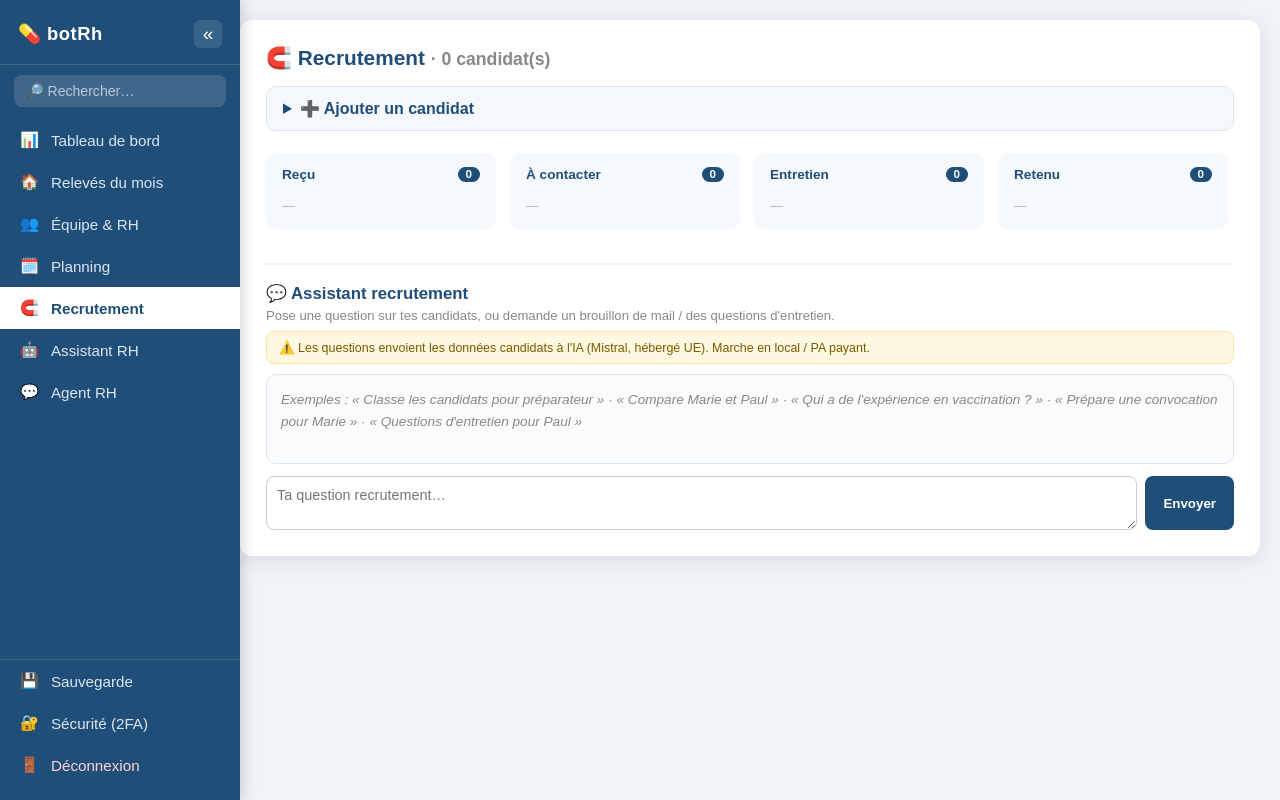
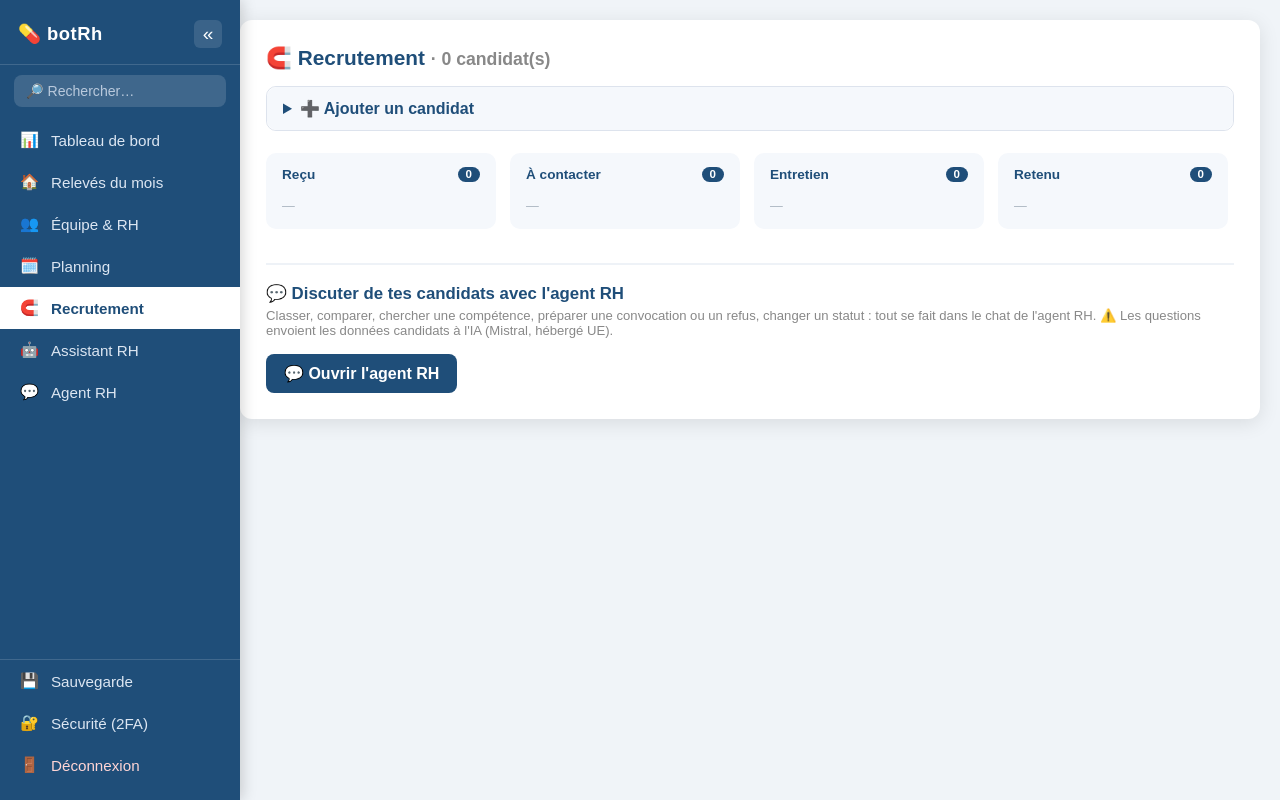
Before and after one commit to pharmanantu-bit/botRh, a Flask app: page /admin/recrutement in a window 1280 px wide. Run offline with Flask 3, Linux system fonts and the light colour scheme; the visitor is signed in with stand-in values (Sample User, id 1).

Commit message:
Recrutement : retrait du chat de l'onglet (doublon de l'agent RH), lien vers /admin/agent
Co-Authored-By: Claude Fable 5 <noreply@anthropic.com>
Claude-Session: https://claude.ai/code/session_01XXiamhneN5VTcKQ6UXt8nz

```diff
--- a/recrutement.py
+++ b/recrutement.py
@@ -673,35 +673,6 @@ def roster_recrutement():
         for c in list(charger_candidats().values())[:40])
 
 
-@bp.route("/admin/recrutement/chat", methods=["POST"])
-def chat():
-    """Agent conversationnel recrutement (function calling). IA en temps réel →
-    local / PA payant. Données candidats envoyées au modèle (transparence UI)."""
-    if not _admin():
-        return current_app.response_class(json.dumps({"error": "non autorisé"}),
-                                          status=403, mimetype="application/json")
-    data = request.get_json(force=True, silent=True) or {}
-    messages = data.get("messages", [])
-    if not isinstance(messages, list) or not messages:
-        return current_app.response_class(json.dumps({"error": "message vide"}),
-                                          status=400, mimetype="application/json")
-    messages = messages[-20:]
-    try:
-        import agent_recrutement
-        res = agent_recrutement.run_agent_recrutement(
-            messages, executer_outil_recrutement,
-            moteur=os.getenv("ASSISTANT_MOTEUR", "mistral"),
-            modele=os.getenv("ASSISTANT_MODELE") or None,
-            roster_txt=roster_recrutement())
-        return current_app.response_class(json.dumps(res, ensure_ascii=False), mimetype="application/json")
-    except Exception as e:
-        current_app.logger.exception("Agent recrutement indisponible")
-        return current_app.response_class(
-            json.dumps({"error": f"Service IA indisponible ({type(e).__name__}). "
-                                 "En ligne, nécessite un PythonAnywhere payant."}, ensure_ascii=False),
-            status=502, mimetype="application/json")
-
-
 @bp.route("/admin/recrutement/supprimer", methods=["POST"])
 def supprimer():
     if not _admin():
--- a/templates/admin_recrutement.html
+++ b/templates/admin_recrutement.html
@@ -35,20 +35,6 @@
     .chat-wrap { margin-top: 26px; border-top: 2px solid #eef2f7; padding-top: 18px; }
     .chat-wrap h2 { color: #1F4E79; font-size: 1.05em; }
     .chat-sub { color: #888; font-size: 0.82em; margin: 4px 0 8px; }
-    .chat-transp { background: #fff8e1; border: 1px solid #ffe0a3; color: #7a5b00; font-size: 0.78em; padding: 8px 12px; border-radius: 8px; margin-bottom: 10px; }
-    .chat-log { background: #f9fbfd; border: 1px solid #dde3ed; border-radius: 10px; padding: 14px; min-height: 90px; max-height: 420px; overflow-y: auto; }
-    .msg-c { margin-bottom: 12px; display: flex; } .msg-c.user { justify-content: flex-end; }
-    .bulle { max-width: 84%; padding: 10px 14px; border-radius: 12px; font-size: 0.9em; line-height: 1.5; white-space: pre-wrap; word-wrap: break-word; }
-    .msg-c.user .bulle { background: #1F4E79; color: white; } .msg-c.bot .bulle { background: white; border: 1px solid #dde3ed; color: #333; }
-    .chat-vide { color: #888; font-style: italic; font-size: 0.85em; line-height: 1.6; }
-    .chat-form { display: flex; gap: 8px; margin-top: 12px; }
-    .chat-form textarea { flex: 1; padding: 10px; border: 1px solid #ccc; border-radius: 8px; font-size: 0.9em; resize: vertical; min-height: 46px; font-family: inherit; }
-    .chat-form button { background: #1F4E79; color: white; border: none; border-radius: 8px; padding: 0 18px; font-weight: bold; cursor: pointer; }
-    .chat-form button:disabled { background: #9aa7b5; }
-    .outils-meta { font-size: 0.74em; color: #6b8aa3; margin: -6px 0 12px 4px; }
-    .actions-bloc { display: flex; flex-direction: column; gap: 6px; align-items: flex-start; margin: -2px 0 14px 4px; }
-    .action-btn { background: #1F7A3D; color: #fff; border: none; border-radius: 7px; padding: 7px 13px; font-size: 0.84em; font-weight: bold; cursor: pointer; text-decoration: none; }
-    .action-btn:hover { background: #176030; }
   </style>
 </head>
 <body>
@@ -93,72 +79,14 @@
     {% endfor %}
   </div>
 
-  <!-- Assistant recrutement (agent IA) -->
+  <!-- Le chat recrutement a rejoint l'agent RH (page dédiée) -->
   <div class="chat-wrap">
-    <h2>💬 Assistant recrutement</h2>
-    <div class="chat-sub">Pose une question sur tes candidats, ou demande un brouillon de mail / des questions d'entretien.</div>
-    <div class="chat-transp">⚠️ Les questions envoient les données candidats à l'IA (Mistral, hébergé UE). Marche en local / PA payant.</div>
-    <div class="chat-log" id="chatLog">
-      <div class="chat-vide" id="chatVide">Exemples : « Classe les candidats pour préparateur » · « Compare Marie et Paul » · « Qui a de l'expérience en vaccination&nbsp;? » · « Prépare une convocation pour Marie » · « Questions d'entretien pour Paul »</div>
-    </div>
-    <form class="chat-form" id="chatForm">
-      <textarea id="chatInput" placeholder="Ta question recrutement…" required></textarea>
-      <button type="submit" id="chatSend">Envoyer</button>
-    </form>
+    <h2>💬 Discuter de tes candidats avec l'agent RH</h2>
+    <div class="chat-sub">Classer, comparer, chercher une compétence, préparer une convocation ou un refus, changer un statut : tout se fait dans le chat de l'agent RH. ⚠️ Les questions envoient les données candidats à l'IA (Mistral, hébergé UE).</div>
+    <a href="/admin/agent" class="btn" style="display:inline-block;text-decoration:none;margin-top:8px;">💬 Ouvrir l'agent RH</a>
   </div>
 </div>
 
-<script>
-  const CSRF = "{{ csrf_token() }}";
-  const histo = [];
-  const log = document.getElementById('chatLog');
-  const OUTILS_LBL = { lister_candidats:'liste', fiche_candidat:'fiche', rechercher_candidat:'recherche CV',
-    classer_candidats:'classement', preparer_mail_convocation:'mail convocation', preparer_mail_refus:'mail refus' };
-  function ajoute(role, texte) {
-    const v = document.getElementById('chatVide'); if (v) v.remove();
-    const w = document.createElement('div'); w.className = 'msg-c ' + (role === 'user' ? 'user' : 'bot');
-    const b = document.createElement('div'); b.className = 'bulle'; b.textContent = texte;
-    w.appendChild(b); log.appendChild(w); log.scrollTop = log.scrollHeight; return b;
-  }
-  function metaOutils(noms) {
-    if (!noms || !noms.length) return;
-    const u = [...new Set(noms)].map(n => OUTILS_LBL[n] || n);
-    const m = document.createElement('div'); m.className = 'outils-meta';
-    m.textContent = '🔧 a consulté : ' + u.join(', '); log.appendChild(m); log.scrollTop = log.scrollHeight;
-  }
-  function renderActions(actions) {
-    if (!actions || !actions.length) return;
-    const wrap = document.createElement('div'); wrap.className = 'actions-bloc';
-    actions.forEach(a => {
-      if (!a || a.type !== 'mailto') return;
-      const el = document.createElement('a'); el.className = 'action-btn';
-      el.href = 'https://mail.google.com/mail/?view=cm&fs=1&to=' + encodeURIComponent(a.to || '')
-        + '&su=' + encodeURIComponent(a.subject || '') + '&body=' + encodeURIComponent(a.body || '');
-      el.target = '_blank'; el.rel = 'noopener'; el.textContent = a.label || 'Ouvrir le mail';
-      wrap.appendChild(el);
-    });
-    log.appendChild(wrap); log.scrollTop = log.scrollHeight;
-  }
-  document.getElementById('chatForm').addEventListener('submit', async function (e) {
-    e.preventDefault();
-    const inp = document.getElementById('chatInput'); const q = inp.value.trim(); if (!q) return;
-    inp.value = ''; const send = document.getElementById('chatSend'); send.disabled = true;
-    ajoute('user', q); histo.push({ role: 'user', content: q });
-    const bulle = ajoute('bot', '…');
-    try {
-      const r = await fetch('/admin/recrutement/chat', {
-        method: 'POST', headers: { 'Content-Type': 'application/json', 'X-CSRF-Token': CSRF },
-        body: JSON.stringify({ messages: histo }) });
-      const data = await r.json();
-      if (data.reply) { bulle.textContent = data.reply; histo.push({ role: 'assistant', content: data.reply });
-        metaOutils(data.outils_utilises); renderActions(data.actions); }
-      else { bulle.textContent = '⚠️ ' + (data.error || 'Erreur.'); }
-    } catch (err) { bulle.textContent = '⚠️ Connexion impossible.'; }
-    send.disabled = false; inp.focus();
-  });
-  document.getElementById('chatInput').addEventListener('keydown', function (e) {
-    if (e.key === 'Enter' && !e.shiftKey) { e.preventDefault(); document.getElementById('chatForm').requestSubmit(); }
-  });
-</script>
+
 </body>
 </html>
```
